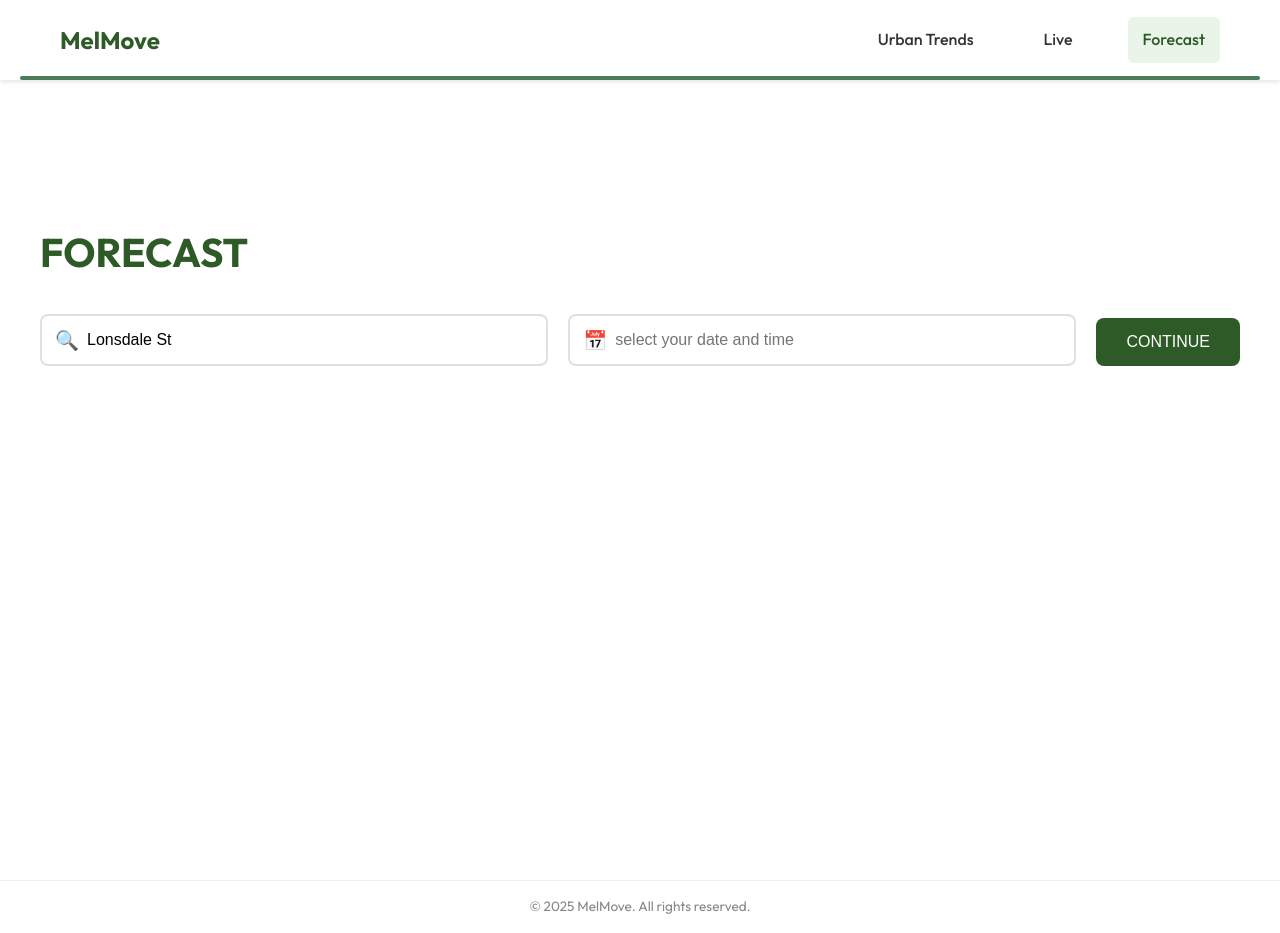
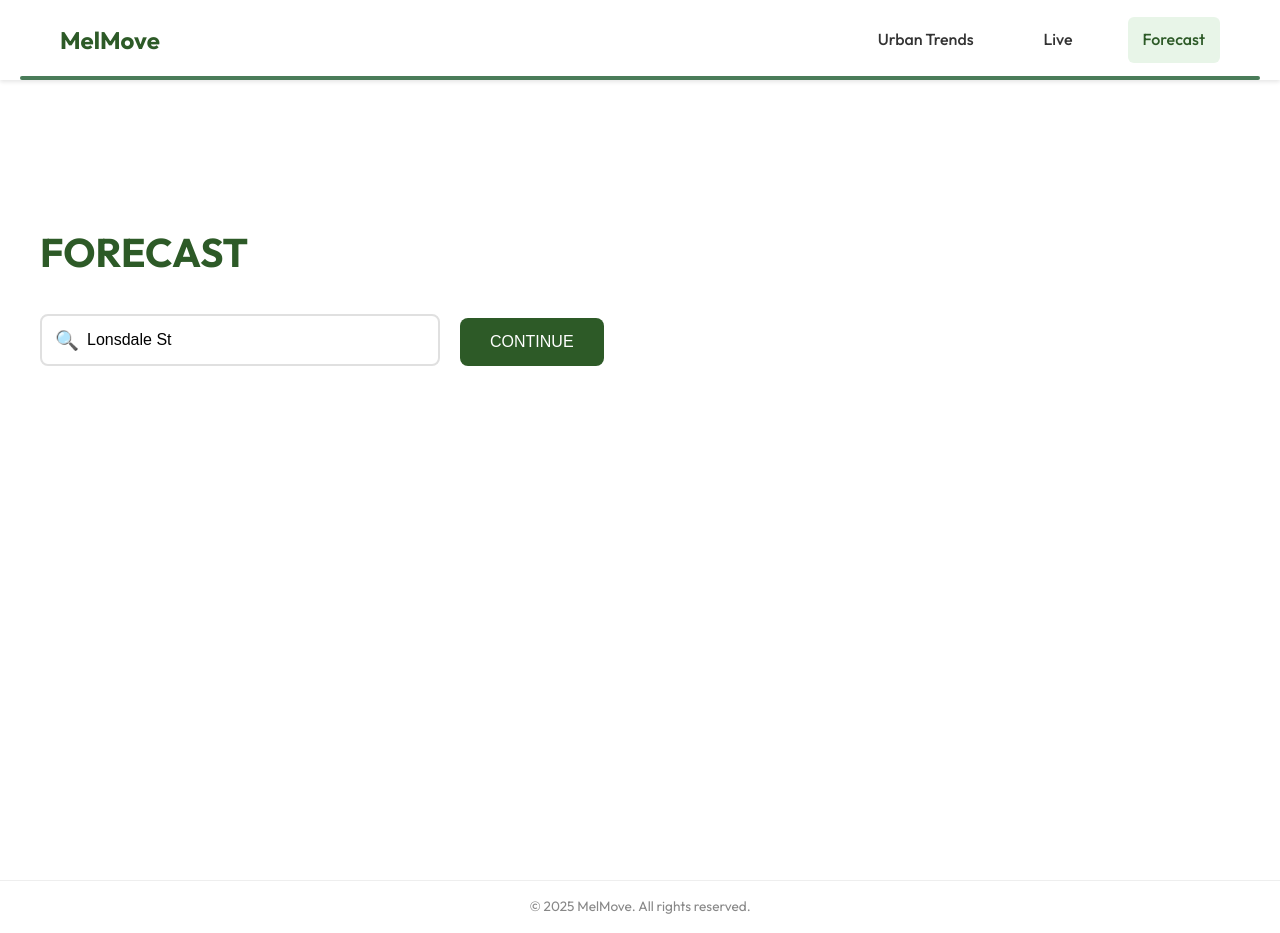
Before and after one commit to AvirukthGT/Melmove, a Vue app in the folder Frontend/: page /forecast in a window 1280 px wide. Built offline with nearby package versions, Linux system fonts and the light colour scheme.

Commit message:
delete time search for forecast page/prediction function

```diff
--- a/Frontend/src/pages/Forecast.vue
+++ b/Frontend/src/pages/Forecast.vue
@@ -14,15 +14,6 @@
             placeholder="enter area..."
             class="search-input"
             v-model="searchArea"
-          />
-        </div>
-        <div class="input-group">
-          <span class="input-icon">📅</span>
-          <input
-            type="text"
-            placeholder="select your date and time"
-            class="search-input"
-            v-model="selectedDateTime"
           />
         </div>
         <button class="continue-btn" @click="onContinue" :disabled="loading">
@@ -71,7 +62,6 @@ export default {
   data() {
     return {
       searchArea: 'Lonsdale St',
-      selectedDateTime: '',
       loading: false,
       error: '',
       result: null,
@@ -195,6 +185,7 @@ export default {
   position: relative;
   flex: 1;
   min-width: 250px;
+  max-width: 400px;
 }
 
 .input-icon {
@@ -569,9 +560,9 @@ export default {
     flex-direction: column;
     gap: 5px;
   }
- /* 新增：限制图表在小屏幕上的高度 */
+
   .chart-container img {
-      height: 250px; /* 手机上高度缩小 */
+      height: 250px;
   }
 
 }
```
